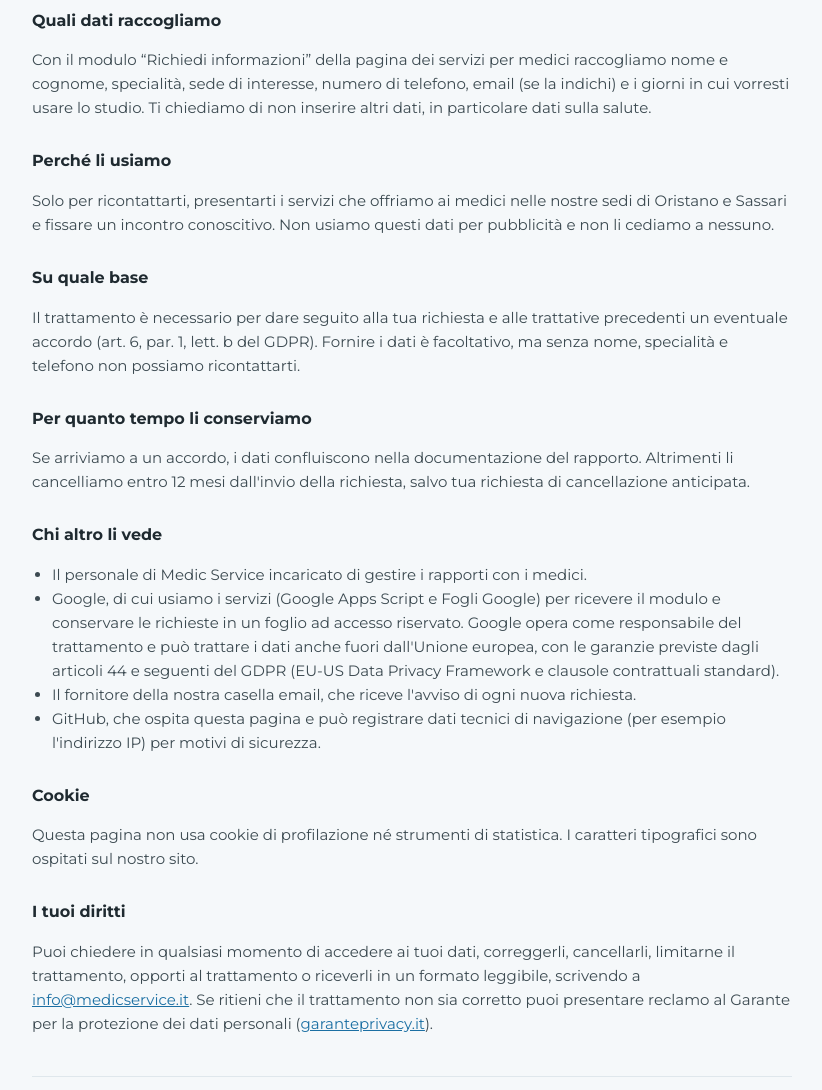
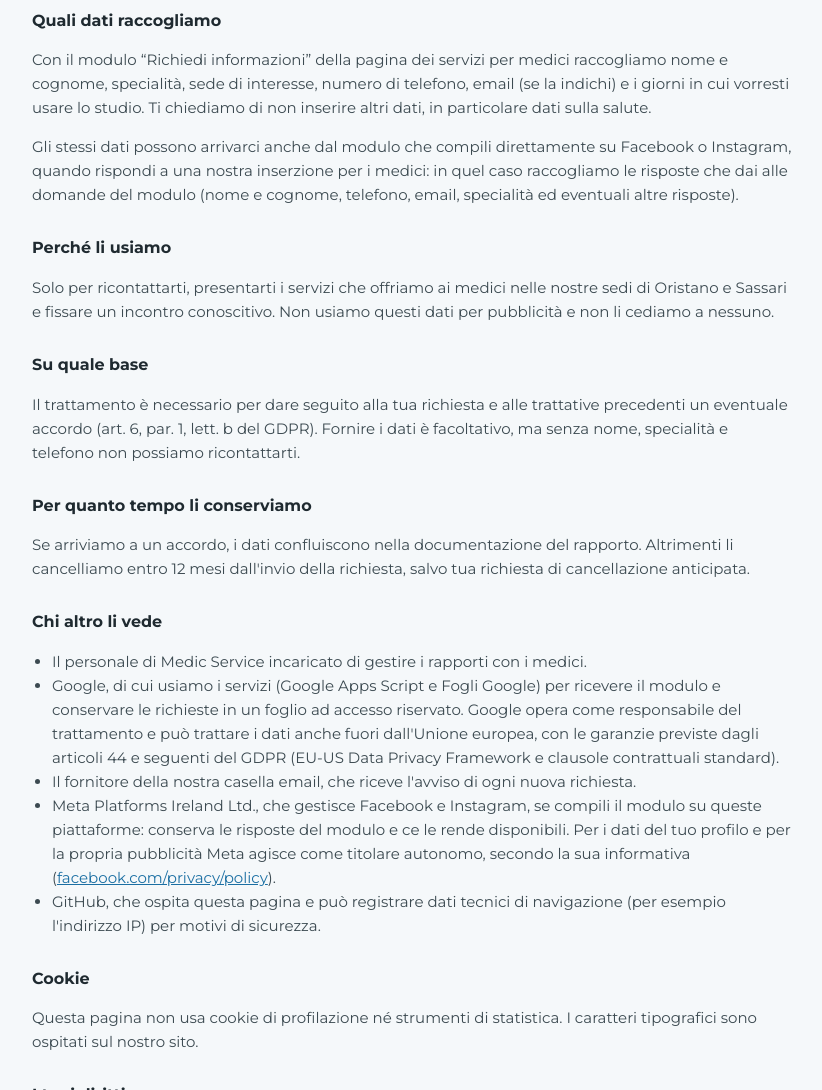
Before and after one commit to medicservice/medicservice-eu, a plain HTML site: page collabora-con-noi/privacy.html in a window 1280 px wide. Shown: the part 340-1430 px from the top of the page, without its empty margins (228-1050 px from the left). Drawn offline with Linux system fonts and the light colour scheme.

Commit message:
Privacy medici: dati dal modulo Meta

```diff
--- a/collabora-con-noi/privacy.html
+++ b/collabora-con-noi/privacy.html
@@ -31,6 +31,7 @@ footer{margin-top:40px;font-size:13px;color:#5d6b72;border-top:1px solid #dfe7ec
 
 <h2>Quali dati raccogliamo</h2>
 <p>Con il modulo “Richiedi informazioni” della pagina dei servizi per medici raccogliamo nome e cognome, specialità, sede di interesse, numero di telefono, email (se la indichi) e i giorni in cui vorresti usare lo studio. Ti chiediamo di non inserire altri dati, in particolare dati sulla salute.</p>
+<p>Gli stessi dati possono arrivarci anche dal modulo che compili direttamente su Facebook o Instagram, quando rispondi a una nostra inserzione per i medici: in quel caso raccogliamo le risposte che dai alle domande del modulo (nome e cognome, telefono, email, specialità ed eventuali altre risposte).</p>
 
 <h2>Perché li usiamo</h2>
 <p>Solo per ricontattarti, presentarti i servizi che offriamo ai medici nelle nostre sedi di Oristano e Sassari e fissare un incontro conoscitivo. Non usiamo questi dati per pubblicità e non li cediamo a nessuno.</p>
@@ -46,6 +47,7 @@ footer{margin-top:40px;font-size:13px;color:#5d6b72;border-top:1px solid #dfe7ec
 <li>Il personale di Medic Service incaricato di gestire i rapporti con i medici.</li>
 <li>Google, di cui usiamo i servizi (Google Apps Script e Fogli Google) per ricevere il modulo e conservare le richieste in un foglio ad accesso riservato. Google opera come responsabile del trattamento e può trattare i dati anche fuori dall'Unione europea, con le garanzie previste dagli articoli 44 e seguenti del GDPR (EU-US Data Privacy Framework e clausole contrattuali standard).</li>
 <li>Il fornitore della nostra casella email, che riceve l'avviso di ogni nuova richiesta.</li>
+<li>Meta Platforms Ireland Ltd., che gestisce Facebook e Instagram, se compili il modulo su queste piattaforme: conserva le risposte del modulo e ce le rende disponibili. Per i dati del tuo profilo e per la propria pubblicità Meta agisce come titolare autonomo, secondo la sua informativa (<a href="https://www.facebook.com/privacy/policy" target="_blank" rel="noopener">facebook.com/privacy/policy</a>).</li>
 <li>GitHub, che ospita questa pagina e può registrare dati tecnici di navigazione (per esempio l'indirizzo IP) per motivi di sicurezza.</li>
 </ul>
 
```
